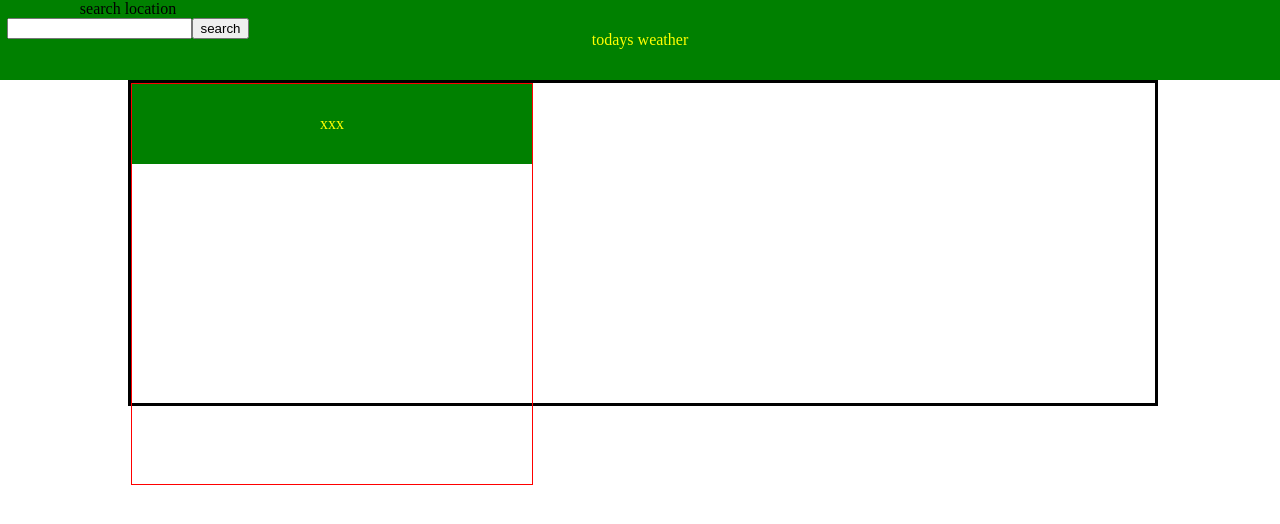
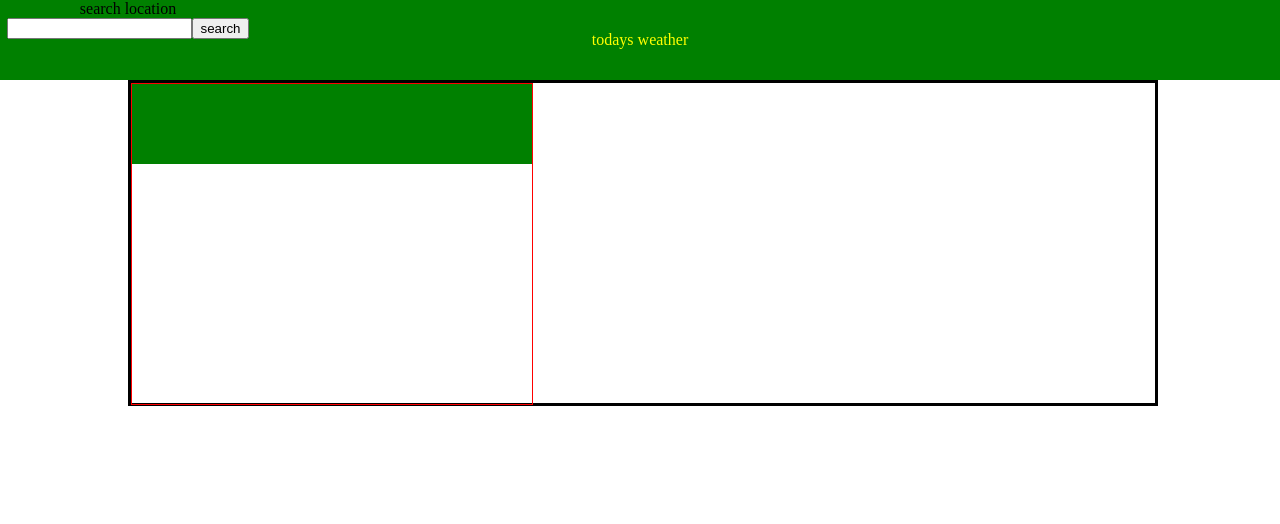
Before and after one commit to Tomal1/Weather_app, a React (Vite) app: page / in a window 1280 px wide. Shown: the top 524 px of the page. Built offline with nearby package versions, Linux system fonts and the light colour scheme; no server answers.

Commit message:
mods to current.css

```diff
--- a/src/assets/style/current.css
+++ b/src/assets/style/current.css
@@ -9,5 +9,5 @@
 .display {
     border: 1px solid red;
     width: 400px;
-    height: 400px;
+    height: 100%;
 }
--- a/src/components/current.jsx
+++ b/src/components/current.jsx
@@ -1,59 +1,47 @@
 import React from "react";
-import "../assets/style/current.css"
+import "../assets/style/current.css";
 
-
-const Current =()=>{
-
+const Current = () => {
   let lat;
   let long;
   const CurrentLocation = () => {
-
     const success = (position) => {
-            lat = position.coords.latitude
-            long = position.coords.longitude
-            fetchName()
+      lat = position.coords.latitude;
+      long = position.coords.longitude;
+      fetchName();
     };
 
-        const error = () => alert("please turn on your location")
+    const error = () => alert("please turn on your location");
     navigator.geolocation.getCurrentPosition(success, error);
   };
-        const fetchName = () =>{
-            const myResponse  = fetch(`http://api.openweathermap.org/geo/1.0/reverse?lat=${lat}&lon=${long}&limit=7&appid=1c2664e16cd9dca0ca2c91a78a16c059`)
-              .then(res => res.json())
-              .then(data => {
-                fetch(`https://api.openweathermap.org/data/2.5/forecast?q=${data[0].name}&appid=1c2664e16cd9dca0ca2c91a78a16c059`)
-                .then(res => res.json())
-                .then(data => {
-                    console.log(data)
-                })
 
 
 
+    fetch(
+      `http://api.openweathermap.org/geo/1.0/reverse?lat=${lat}&lon=${long}&limit=7&appid=1c2664e16cd9dca0ca2c91a78a16c059`
+    )
+      .then((res) => res.json())
+      .then((data) => {
 
+        data[0].name
+        fetch(
+          `https://api.openweathermap.org/data/2.5/forecast?q=${data[0].name}&appid=1c2664e16cd9dca0ca2c91a78a16c059`
+        )
+          .then((res) => res.json())
+          .then((data) => {
+            console.log(data);
+            //code stars hear
+          });
+      })
 
-              })
-              console.log(myResponse)
-         return myResponse
-        }
-
-
-
-    console.log(fetchName())
-
-
-
-
-
-    return(
+  return (
     <div id="currentCon">
       <div className="display">
-                <p>xxx{CurrentLocation()}</p>
+        <p>{CurrentLocation()}</p>
+      </div>
     </div>
 
-        </div>
 )
+};
 
-
-}
-
-export default Current
+export default Current;
```
Lines whose indentation alone changed are shown as unchanged.
